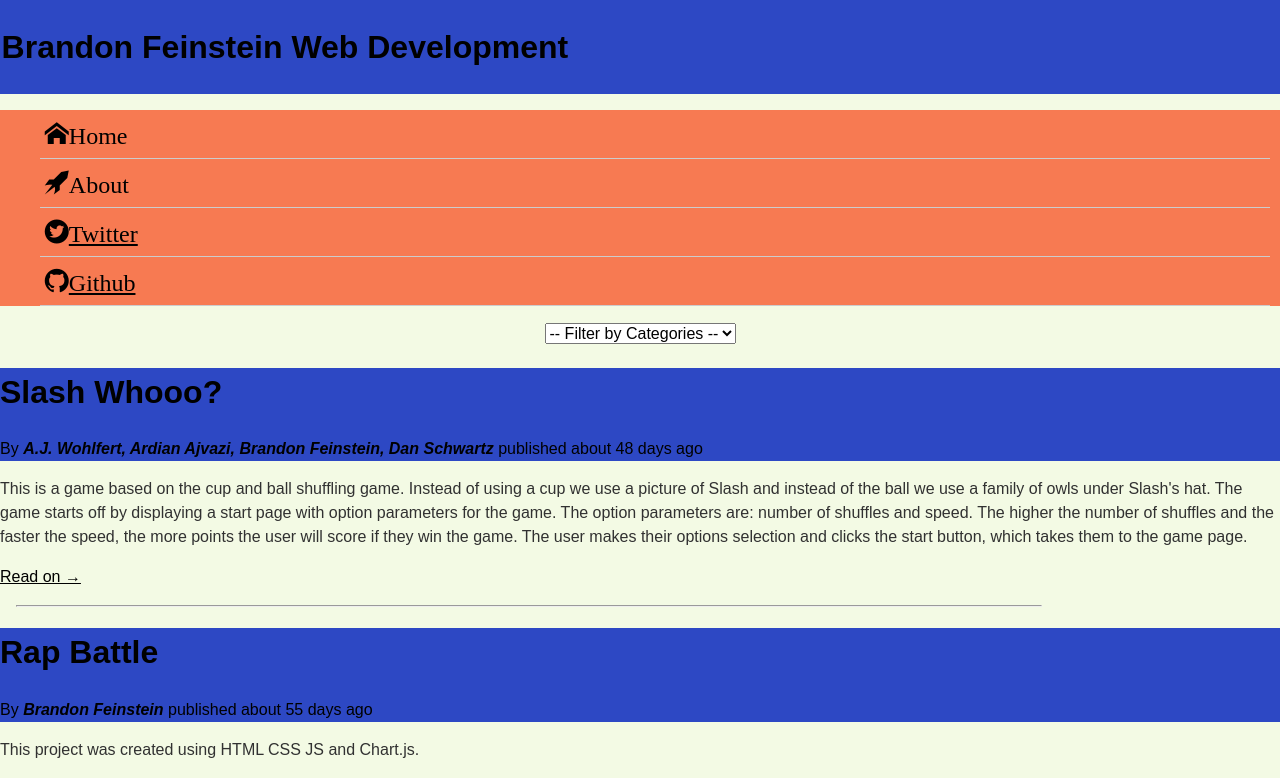
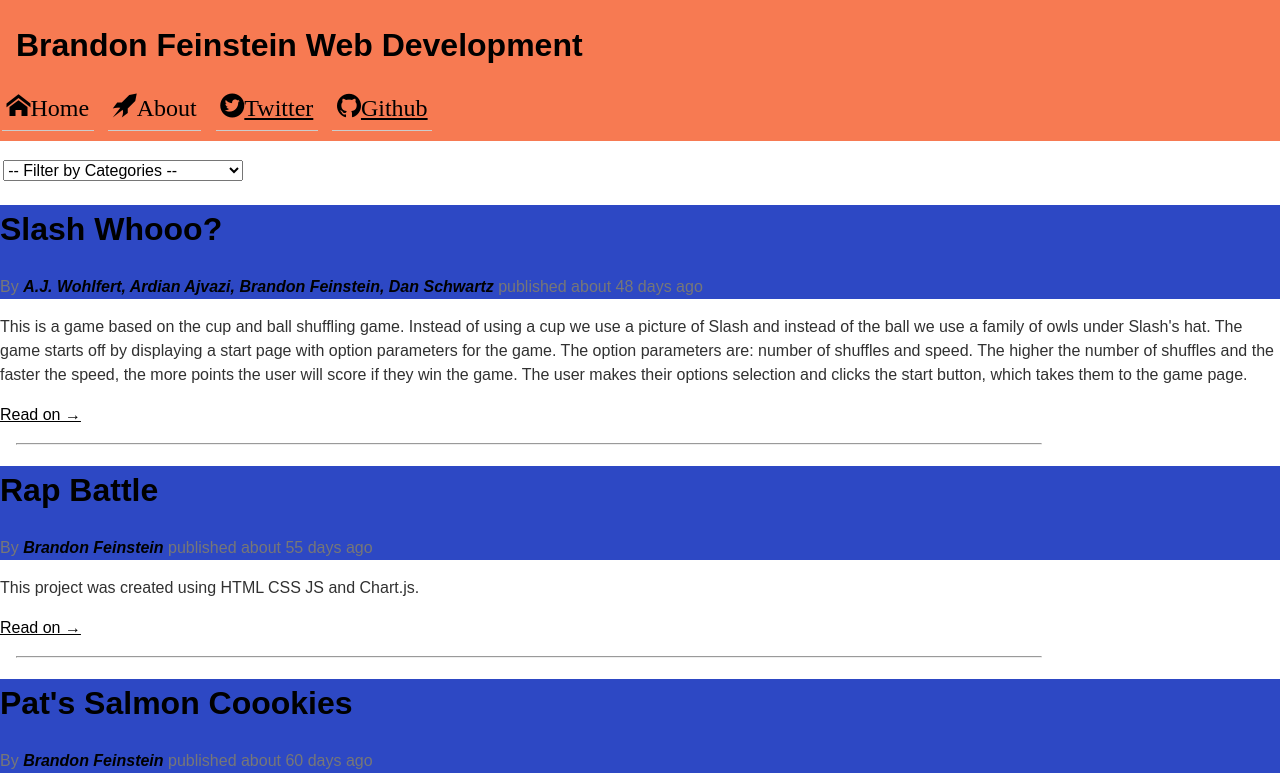
Before and after one commit to SaulFein/portfolio, a plain HTML site: page index.html in a window 1280 px wide. Shown: the top 778 px of the page. Drawn offline with nearby package versions, Linux system fonts and the light colour scheme; files that its build step writes are made by us from their sources; files whose address does not match are found by name.

Commit message:
added hamburger menu and responsive design.

```diff
--- a/index.html
+++ b/index.html
@@ -6,23 +6,26 @@
     <link rel="stylesheet" href="vendor/styles/normalize.css">
     <link rel="stylesheet" href="style/icons.css">
     <link rel="stylesheet" href="style/base.css">
+    <link rel="stylesheet" href="styles/layout.css">
     <link rel="stylesheet" href="style/modules.css">
-
   </head>
   <body>
-        <header class="site-header">
+    <header class="site-header clearfix">
+      <section class="heading-group-h1">
         <h1>
           Brandon Feinstein Web Development
         </h1>
-        </header>
+      </section>
       <nav class="main-nav">
-          <ul>
+        <div class="icon-menu"></div>
+        <ul class="list-menu">
           <li class="tab icon-home" data-content="articles">Home</li>
           <li class="tab icon-rocket" data-content="about">About</li>
           <li class="icon-twitter3"><a href="https://twitter.com/SaulFein" target="_blank">Twitter</a></li>
           <li class="icon-github"><a href="https://github.com/SaulFein" target="_blank">Github</a></li>
         </ul>
       </nav>
+    </header>
     <main>
       <section id="articles" class="tab-content">
         <div>
--- a/style/base.css
+++ b/style/base.css
@@ -2,6 +2,10 @@ body {
   line-height: 1.5;
   font-size: 100%;
   color: #313131;
+}
+
+img {
+  max-width: 100%;
 }
 
 hr {
--- a/style/icons.css
+++ b/style/icons.css
@@ -40,6 +40,7 @@
 }
 .icon-menu:before {
 	content: "\e902";
+	font-size: 40px;
 }
 .icon-link:before {
 	content: "\e903";
--- a/style/layout.css
+++ b/style/layout.css
@@ -1,17 +1,40 @@
-body {
-  padding: 1em;
+.pull-left {
+  float: left;
 }
 
-main {
-  margin: auto;
-  width: 80%;
+.pull-right {
+  float: right;
 }
 
-address {
-  display: inline-block;
+.clearfix::after {
+  content: "";
+  display: table;
+  clear: both;
 }
 
-hr {
-  margin: 1em;
-  width: 80%;
+.heading-group-h1 {
+  max-width: 80%;
 }
+
+#filters select {
+  width: 90%;
+  margin: .2em 5%;
+}
+
+/* DONE: Add styles so the filters lay out better on desktop. */
+@media only screen and (min-width: 640px) {
+  .heading-group-h1 {
+    padding: .1em .1em .1em 2em;
+    float: none;
+  }
+
+  #filters select {
+    width: 15em;
+    margin: .2em .2em;
+  }
+
+  #filters li {
+    width: 20em;
+    display: inline;
+  }
+}
--- a/style/modules.css
+++ b/style/modules.css
@@ -1,14 +1,31 @@
-body{
-  background-color: #F3FAE4;
+.site-header {
+  background: #FFEAAA;
 }
-.site-header {
-  padding: .1em;
+
+.heading-group-h1 {
+  float: left;
+  padding: 0 0 .2em 1em;
+}
+
+
+.icon-menu {
+ float: right;
+ font-size: 20px;
 }
 
 .main-nav {
+  padding: 0.1em;
+}
+
+.main-nav ul {
+  display: none;
   padding: 0;
   list-style: none;
   clear: both;
+}
+
+.main-nav:hover ul {
+  display: block;
 }
 
 .main-nav li {
@@ -18,21 +35,17 @@ body{
   border-bottom: 1px solid #ccc;
 }
 
-
 #filters {
   padding: 0;
   list-style: none;
-  display: flex;
-  justify-content: center;
-  flex-wrap: wrap;
-}
-
-#filters select {
-
 }
 
 .template {
   display: none;
+}
+
+.byline {
+  color: #777;
 }
 
 .byline a {
@@ -40,10 +53,27 @@ body{
   text-decoration: none;
 }
 
-.pull-left {
-  float: left;
+.mobile-trigger {
+  width: 10%;
+  float: right;
 }
 
-.pull-right {
-  float: right;
+.icon-menu {
+  hide
 }
+
+
+@media only screen and (min-width: 640px) {
+  .icon-menu {
+    display: none;
+}
+
+.main-nav ul {
+  display: block;
+}
+
+.main-nav li {
+  display: inline;
+}
+
+}
```
Lines whose indentation alone changed are shown as unchanged.
